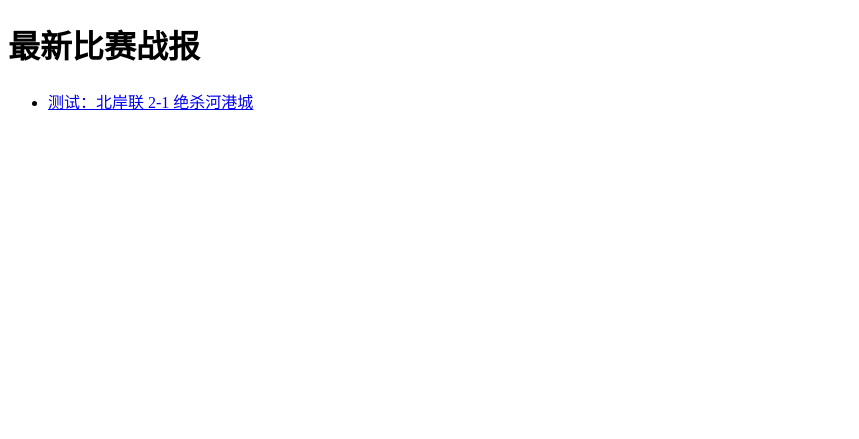
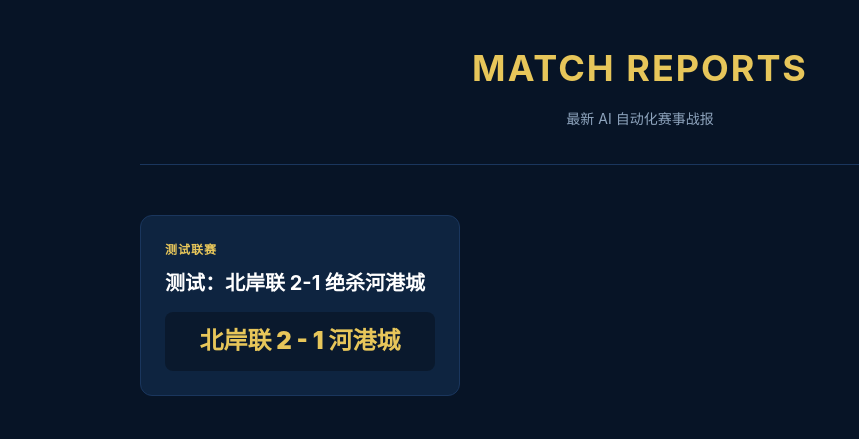
Before and after one commit to ahliang010129/ahliang010129.github.io, an Astro site: page / in a window 1280 px wide. Shown: the whole page, without its empty margins (0-859 px from the left). Built offline with nearby package versions, Linux system fonts and the light colour scheme; Astro itself is replaced by a stand-in of ours.

Commit message:
Update index.astro

```diff
--- a/src/pages/index.astro
+++ b/src/pages/index.astro
@@ -1,20 +1,48 @@
 ---
 import { getCollection } from 'astro:content';
 const matches = await getCollection('matches');
+// 按日期从新到旧排序
+matches.sort((a, b) => b.data.date.valueOf() - a.data.date.valueOf());
 ---
-<html lang="zh">
+<html lang="zh-CN">
 <head>
   <meta charset="UTF-8">
-  <title>我的体育战报</title>
+  <meta name="viewport" content="width=device-width, initial-scale=1.0">
+  <title>北岸联足球俱乐部 | 官方战报</title>
+  <style>
+    :root { --bg: #071426; --card: #0e2440; --gold: #e7c65a; --text: #fff; --muted: #8ea4bd; }
+    body { margin: 0; font-family: -apple-system, sans-serif; background: var(--bg); color: var(--text); line-height: 1.6; }
+    .container { max-width: 1000px; margin: 0 auto; padding: 40px 20px; }
+    .header { text-align: center; margin-bottom: 50px; border-bottom: 1px solid #1a365d; padding-bottom: 20px; }
+    .header h1 { color: var(--gold); font-size: 36px; letter-spacing: 2px; margin: 0; text-transform: uppercase; }
+    .header p { color: var(--muted); font-size: 14px; margin-top: 10px; }
+    .grid { display: grid; grid-template-columns: repeat(auto-fill, minmax(300px, 1fr)); gap: 20px; }
+    .card { background: var(--card); border: 1px solid #1a365d; border-radius: 12px; padding: 24px; transition: 0.3s; text-decoration: none; color: inherit; display: flex; flex-direction: column; }
+    .card:hover { transform: translateY(-5px); border-color: var(--gold); box-shadow: 0 10px 30px rgba(231,198,90,0.15); }
+    .card-league { font-size: 12px; color: var(--gold); font-weight: bold; letter-spacing: 1px; margin-bottom: 10px; }
+    .card-title { font-size: 20px; margin: 0 0 15px 0; line-height: 1.4; }
+    .card-score { font-size: 24px; font-weight: 900; color: var(--gold); background: rgba(0,0,0,0.3); padding: 10px; border-radius: 8px; text-align: center; margin-top: auto; }
+  </style>
 </head>
 <body>
-  <h1>最新比赛战报</h1>
-  <ul>
-    {matches.map(m => (
-      <li>
-        <a href={`/match/${m.slug}/`}>{m.data.title}</a>
-      </li>
-    ))}
-  </ul>
+  <div class="container">
+    <header class="header">
+      <h1>Match Reports</h1>
+      <p>最新 AI 自动化赛事战报</p>
+    </header>
+
+    <div class="grid">
+      {matches.map(m => (
+        <a href={`/match/${m.slug}/`} class="card">
+          <div class="card-league">{m.data.league || '未知联赛'}</div>
+          <h2 class="card-title">{m.data.title}</h2>
+          <div class="card-score">
+            {m.data.home} {m.data.homeScore} - {m.data.awayScore} {m.data.away}
+          </div>
+        </a>
+      ))}
+      {matches.length === 0 && <p>暂无战报，等待机器人更新...</p>}
+    </div>
+  </div>
 </body>
 </html>
```
